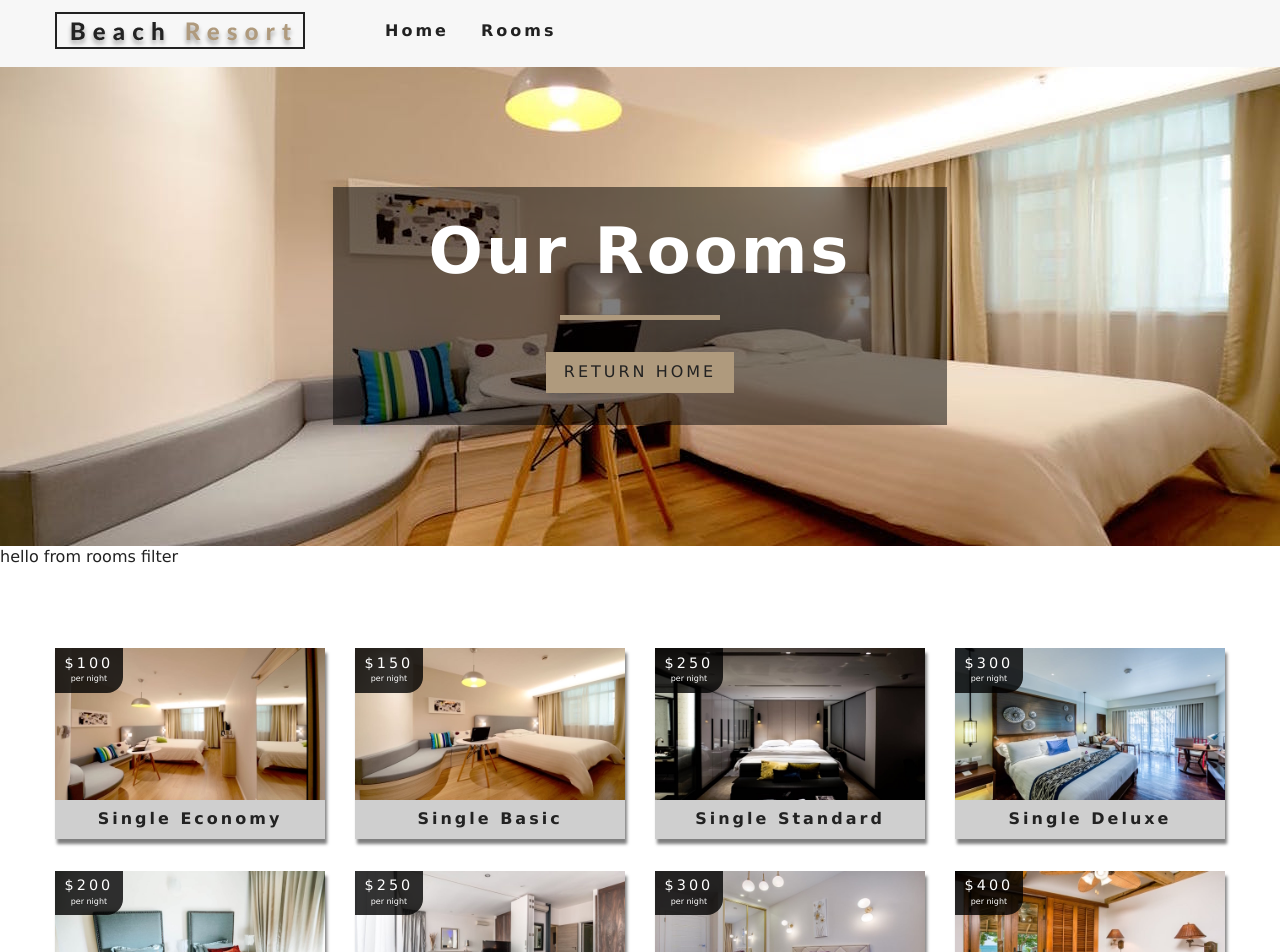
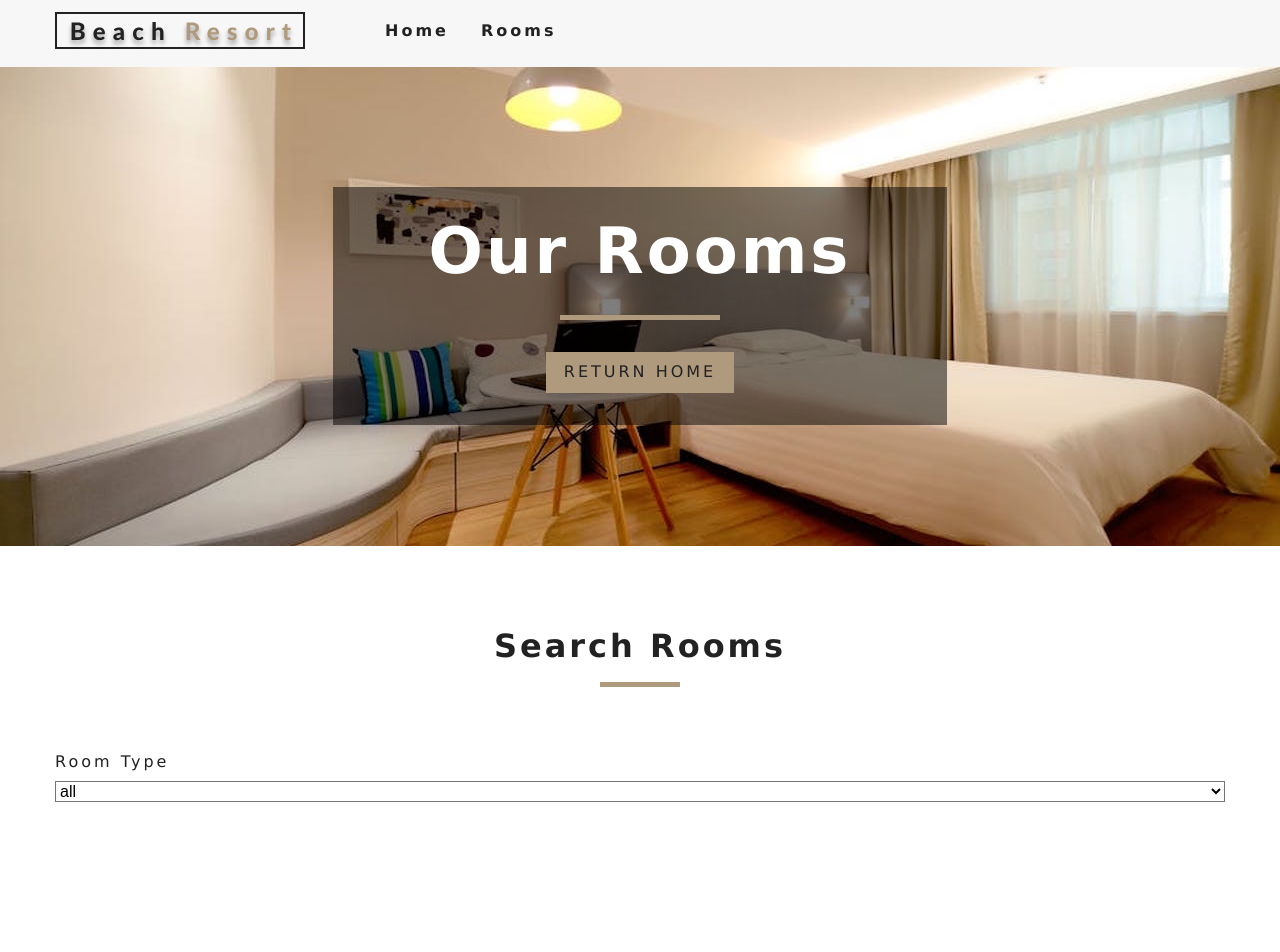
Before and after one commit to vanzinvestor/react-beach-resort-project, a React (Create React App) app: page /rooms in a window 1280 px wide. Shown: the top 952 px of the page. Built offline with nearby package versions, Linux system fonts and the light colour scheme.

Commit message:
Type Filter

```diff
--- a/src/components/RoomFilter.js
+++ b/src/components/RoomFilter.js
@@ -1,5 +1,57 @@
-import React from 'react';
+import React, { useContext } from 'react';
+import { RoomContext } from '../context';
+import Title from '../components/Title';
 
-export default function RoomFilter() {
-  return <div>hello from rooms filter</div>;
+// get all unique values
+const getUnique = (items, value) => {
+  return [...new Set(items.map(item => item[value]))];
+};
+
+export default function RoomFilter({ rooms }) {
+  const context = useContext(RoomContext);
+  const {
+    handleChange,
+    type,
+    capacity,
+    price,
+    minPrice,
+    maxPrice,
+    minSize,
+    MaxSize,
+    breakfast,
+    pets,
+  } = context;
+
+  // get unique types
+  let types = getUnique(rooms, 'type');
+  // add all
+  types = ['all', ...types];
+  // map to jsx
+  types = types.map((item, index) => (
+    <option key={index} value={item}>
+      {item}
+    </option>
+  ));
+
+  return (
+    <section className="filter-container">
+      <Title title="search rooms" />
+      <form className="filter-form">
+        {/*select type */}
+        <div className="form-group">
+          <label htmlFor="type">room type</label>
+          <select
+            name="type"
+            id="type"
+            value={type}
+            className="form-control"
+            onChange={handleChange}
+          >
+            {types}
+          </select>
+        </div>
+        {/*end select type */}
+      </form>
+    </section>
+  );
 }
--- a/src/context.js
+++ b/src/context.js
@@ -58,14 +58,30 @@
   };
 
   handleChange = e => {
-    const type = e.target.type;
+    const target = e.target;
+    const value = e.type === 'checkbox' ? target.checked : target.value;
     const name = e.target.name;
-    const value = e.target.value;
-    console.log(type, name, value);
+    this.setState({ [name]: value }, this.filterRooms);
   };
 
   filterRooms = () => {
-    console.log('hello');
+    let {
+      rooms,
+      type,
+      capacity,
+      price,
+      minSize,
+      MaxSize,
+      breakfast,
+      pets,
+    } = this.state;
+
+    let tempRooms = [...rooms];
+    if (type !== 'all') {
+      tempRooms = tempRooms.filter(item => item.type === type);
+    }
+
+    this.setState({ sortedRooms: tempRooms });
   };
 
   render() {
```
